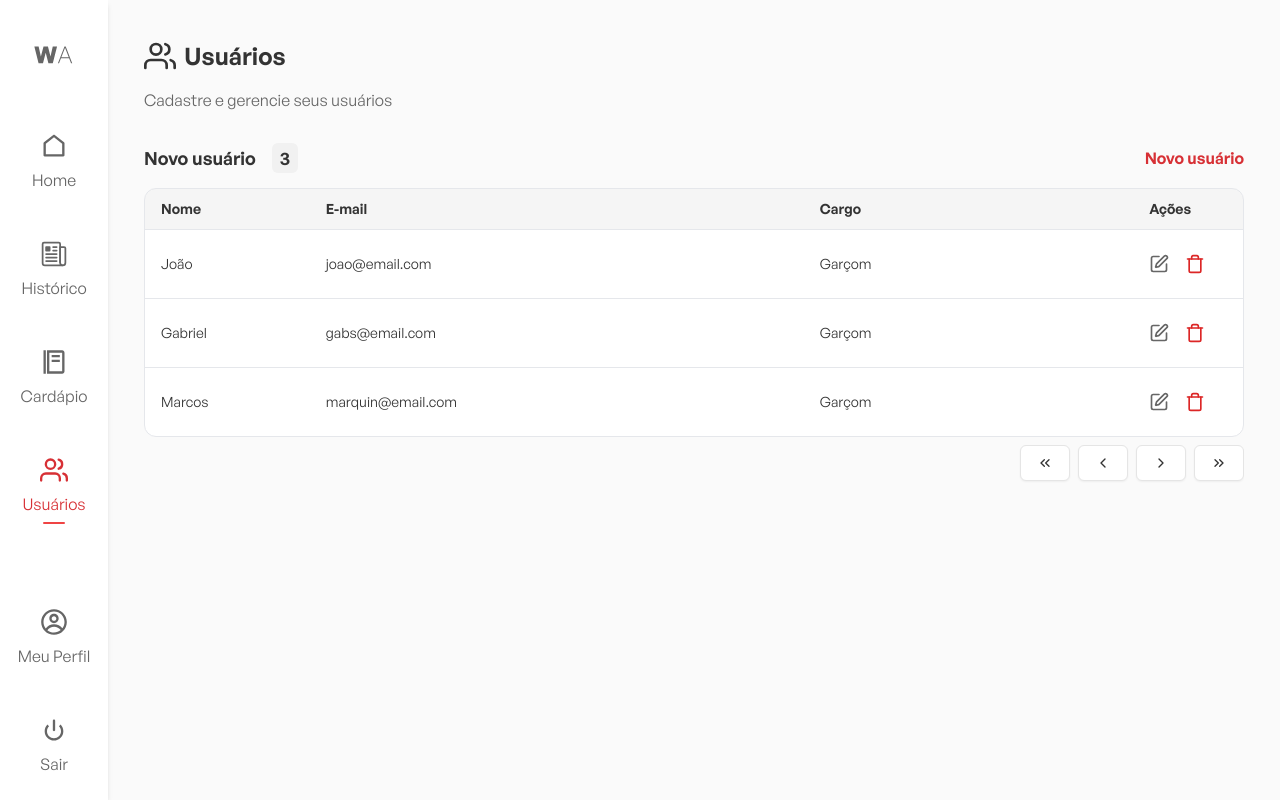
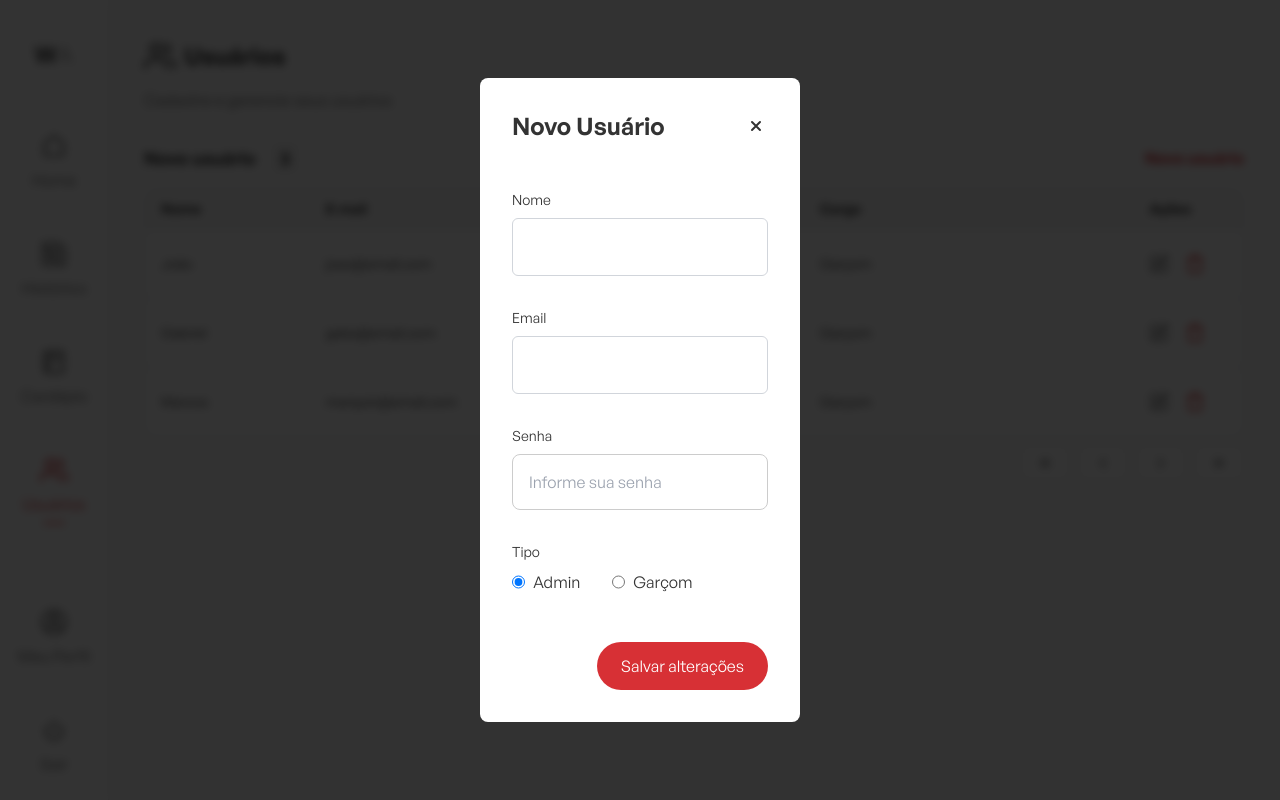
Before and after one commit to rafaapcode/waiterapp-fe, a React (Vite) app: page /app/users in a window 1280 px wide. Both pictures are taken after a click on the button 1159 px from the left and 332 px from the top of the page. Built offline with nearby package versions, Linux system fonts and the light colour scheme.

Commit message:
feat: creating the edit user modal

```diff
--- /dev/null
+++ b/src/components/UsersComponents/modals/EditUserModal.tsx
@@ -0,0 +1,177 @@
+import Modal from "@/components/Modal";
+import { ChangeEvent, FormEvent, useState } from "react";
+import { BsEye, BsEyeSlash } from "react-icons/bs";
+
+interface EditUserModalProps {
+  isVisible: boolean;
+  onClose: () => void;
+  userId: string;
+}
+
+interface UserData {
+  email: string;
+  name: string;
+  password: string;
+  role: "admin" | "waiter";
+}
+
+function EditUserModal({ isVisible, onClose, userId }: EditUserModalProps) {
+  const [passwordVisibility, setPasswordVisibility] = useState<
+    "password" | "text"
+  >("password");
+  const [roleSelected, setRoleSelected] = useState<{
+    adm: boolean;
+    waiter: boolean;
+  }>({ adm: false, waiter: false });
+  const [userInfo, setUserInfo] = useState<UserData>({
+    email: "",
+    name: "",
+    password: "",
+    role: "admin",
+  });
+
+  const handleChange = (e: ChangeEvent<HTMLInputElement>) => {
+    const { value, name } = e.target;
+
+    setUserInfo((prev) => ({
+      ...prev,
+      [name]: value,
+    }));
+  };
+
+  const onSave = (e: FormEvent<HTMLFormElement>) => {
+    e.preventDefault();
+    const data = {
+      ...userInfo,
+      role: roleSelected.adm ? "admin" : "waiter",
+    };
+
+    console.log(data);
+  };
+
+  return (
+    <Modal.Root size="sm" isVisible={isVisible}>
+      <form action="" onSubmit={onSave}>
+        <Modal.Header onClose={onClose}>
+          <p className="text-[#333333] text-2xl font-semibold">Novo Usuário</p>
+        </Modal.Header>
+
+        <Modal.Body className="my-12">
+          <div className="flex flex-col gap-8">
+            <div className="flex flex-col gap-2">
+              <label htmlFor="name" className="text-sm">
+                Nome
+              </label>
+              <input
+                required
+                onChange={handleChange}
+                minLength={4}
+                type="text"
+                id="name"
+                name="name"
+                className="p-4 w-full border border-gray-300 rounded-md transition-all duration-200 outline-red-500 focus:outline-red-500"
+              />
+            </div>
+            <div className="flex flex-col gap-2">
+              <label htmlFor="email" className="text-sm">
+                Email
+              </label>
+              <input
+                required
+                onChange={handleChange}
+                type="email"
+                id="email"
+                name="email"
+                className="p-4 w-full border border-gray-300 rounded-md transition-all duration-200 outline-red-500 focus:outline-red-500"
+              />
+            </div>
+            <div className="flex flex-col gap-2">
+              <label htmlFor="senha" className="text-sm">
+                Senha
+              </label>
+              <div className="border border-[#CCCCCC] rounded-lg flex items-center pr-3 group">
+                <input
+                  value={userInfo.password}
+                  onChange={handleChange}
+                  type={passwordVisibility}
+                  name="password"
+                  id="senha"
+                  className="w-full h-full p-4 outline-none border-none bg-transparent"
+                  placeholder="Informe sua senha"
+                />
+                {passwordVisibility === "password" && (
+                  <BsEye
+                    onClick={() => setPasswordVisibility("text")}
+                    size={24}
+                    className="cursor-pointer text-[#666666] hidden group-hover:block"
+                  />
+                )}
+                {passwordVisibility === "text" && (
+                  <BsEyeSlash
+                    onClick={() => setPasswordVisibility("password")}
+                    size={24}
+                    className="cursor-pointer text-[#666666] hidden group-hover:block"
+                  />
+                )}
+              </div>
+            </div>
+
+            <div className="flex flex-col gap-2">
+              <label className="text-sm">Tipo</label>
+              <div className="flex gap-8">
+                <div className="flex gap-2">
+                  <input
+                    defaultChecked={userInfo.role === "admin"}
+                    onChange={(e) =>
+                      setRoleSelected({ waiter: false, adm: e.target.checked })
+                    }
+                    type="radio"
+                    name="role"
+                    id="tipo-adm"
+                  />
+                  <p>Admin</p>
+                </div>
+                <div className="flex gap-2">
+                  <input
+                    defaultChecked={userInfo.role === "waiter"}
+                    onChange={(e) =>
+                      setRoleSelected({ adm: false, waiter: e.target.checked })
+                    }
+                    type="radio"
+                    name="role"
+                    id="tipo-garcom"
+                  />
+                  <p>Garçom</p>
+                </div>
+              </div>
+            </div>
+          </div>
+        </Modal.Body>
+
+        <Modal.CustomFooter>
+          <div className={`w-full flex ${roleSelected.waiter ? "justify-between" : "justify-end"}`}>
+            {roleSelected.waiter && (
+              <button
+                // onClick={toggleRemoveProductModal}
+                type="button"
+                className="disabled:bg-[#CCCCCC] disabled:cursor-not-allowed rounded-[48px] border-none text-red-500 px-6 font-semibold"
+              >
+                Excluir Produto
+              </button>
+            )}
+            <button
+              // onClick={onSave}
+              // disabled={categoryName.length < 4}
+              type="submit"
+              className="bg-[#D73035] disabled:bg-[#CCCCCC] disabled:cursor-not-allowed rounded-[48px] border-none text-white py-3 px-6"
+            >
+              Salvar alterações
+            </button>
+          </div>
+        </Modal.CustomFooter>
+      </form>
+    </Modal.Root>
+  );
+}
+
+export default EditUserModal;
--- a/src/components/UsersComponents/usersTable.tsx
+++ b/src/components/UsersComponents/usersTable.tsx
@@ -13,10 +13,12 @@ import MenuHeader from "../MenuComponents/MenuHeader";
 import Pagination from "../pagination/Pagination";
 import Table from "../Table";
 import { users } from "./mockdata";
+import EditUserModal from "./modals/EditUserModal";
 import NewUserModal from "./modals/NewUserModal";
 
 function UsersTable() {
   const [newUserModal, setNewUserModal] = useState<boolean>(false);
+  const [userToEdit, setUserToEditModal] = useState<string | null>(null);
 
   const toggleNewUserModal = useCallback(() => setNewUserModal(prev => !prev),[]);
 
@@ -56,7 +58,7 @@ function UsersTable() {
           return (
             <div className="flex gap-4">
               <button
-                onClick={() => {}}
+                onClick={() => setUserToEditModal(row.original.id)}
                 className="text-[#666666] hover:text-[#9e9e9e] transition-all duration-200"
               >
                 <Edit size={20} />
@@ -79,6 +81,11 @@ function UsersTable() {
     {
       newUserModal && (
         <NewUserModal isVisible={newUserModal} onClose={toggleNewUserModal}/>
+      )
+    }
+    {
+      userToEdit && (
+        <EditUserModal userId={userToEdit} isVisible={!!userToEdit} onClose={() => setUserToEditModal(null)}/>
       )
     }
      <MenuHeader
```
